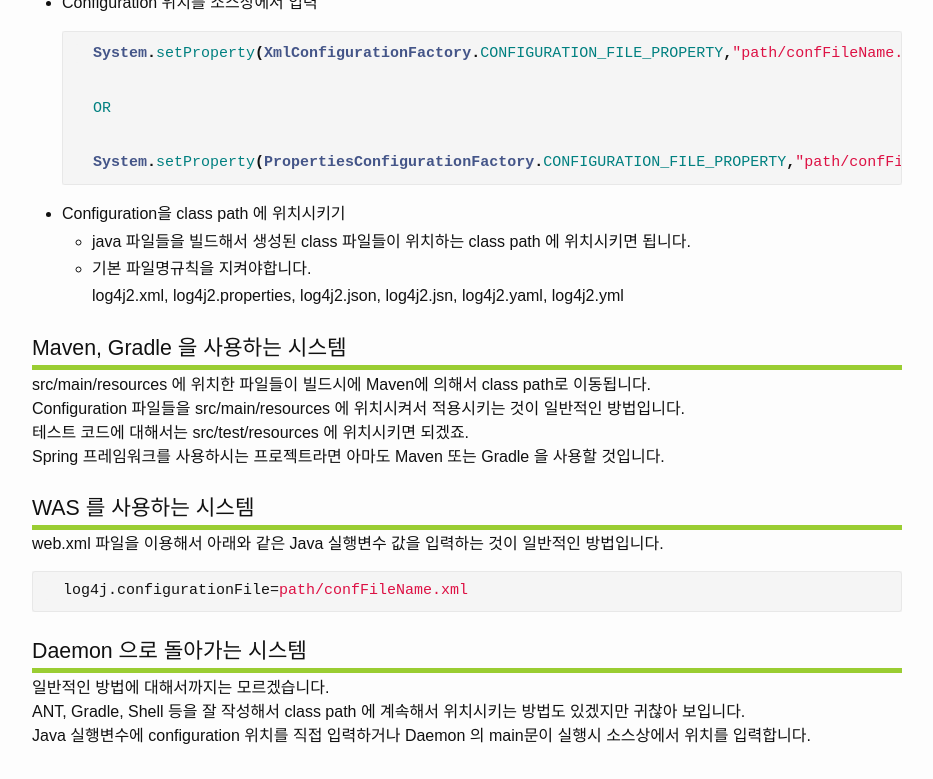
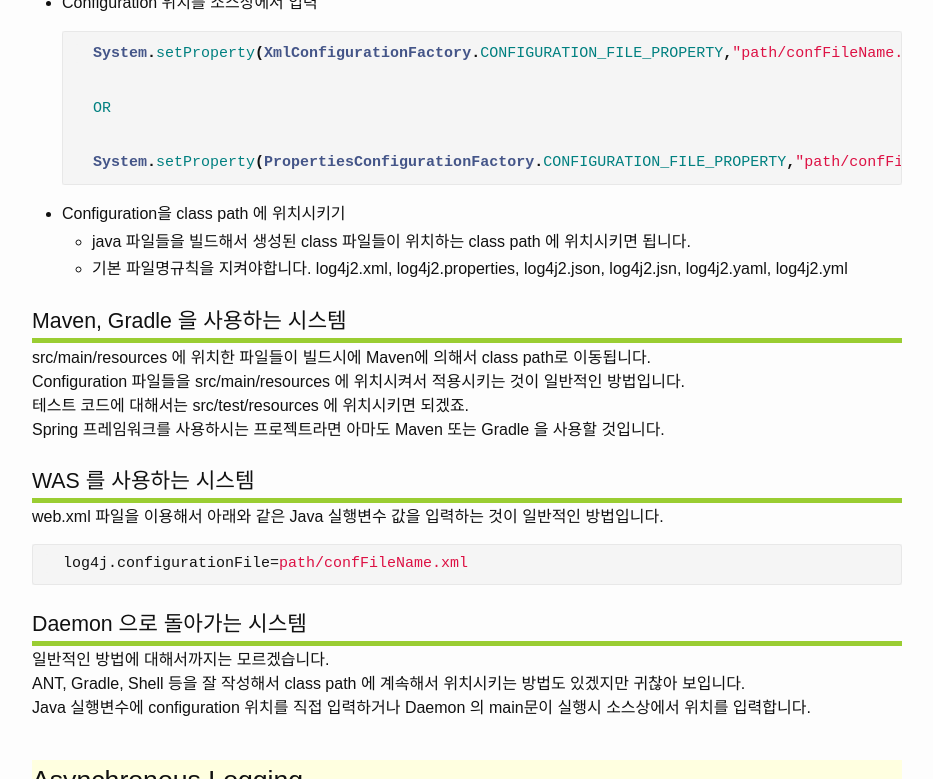
Before and after one commit to dveamer/dveamer.github.io, a Jekyll site: the page built from _posts/Java/2016-01-24-Log4j2.md, in a window 1280 px wide and 900 px high, scrolled down 1866 px, cut to the strip 0-779 px from the top of the window. Shown: the whole strip, without its empty margins (173-1106 px from the left). Built offline with Jekyll 4.4.1, drawn with Linux system fonts in a browser that asks for light colours.

Commit message:
homepage

```diff
--- a/_posts/Java/2016-01-24-Log4j2.md
+++ b/_posts/Java/2016-01-24-Log4j2.md
@@ -67,7 +67,7 @@ If no configuration file could be located the DefaultConfiguration will be used.
   * Configuration을 class path 에 위치시키기
     - java 파일들을 빌드해서 생성된 class 파일들이 위치하는 class path 에 위치시키면 됩니다.
     - 기본 파일명규칙을 지켜야합니다.
-      : log4j2.xml, log4j2.properties, log4j2.json, log4j2.jsn, log4j2.yaml, log4j2.yml
+      log4j2.xml, log4j2.properties, log4j2.json, log4j2.jsn, log4j2.yaml, log4j2.yml
 
 
 ## Maven, Gradle 을 사용하는 시스템
```
